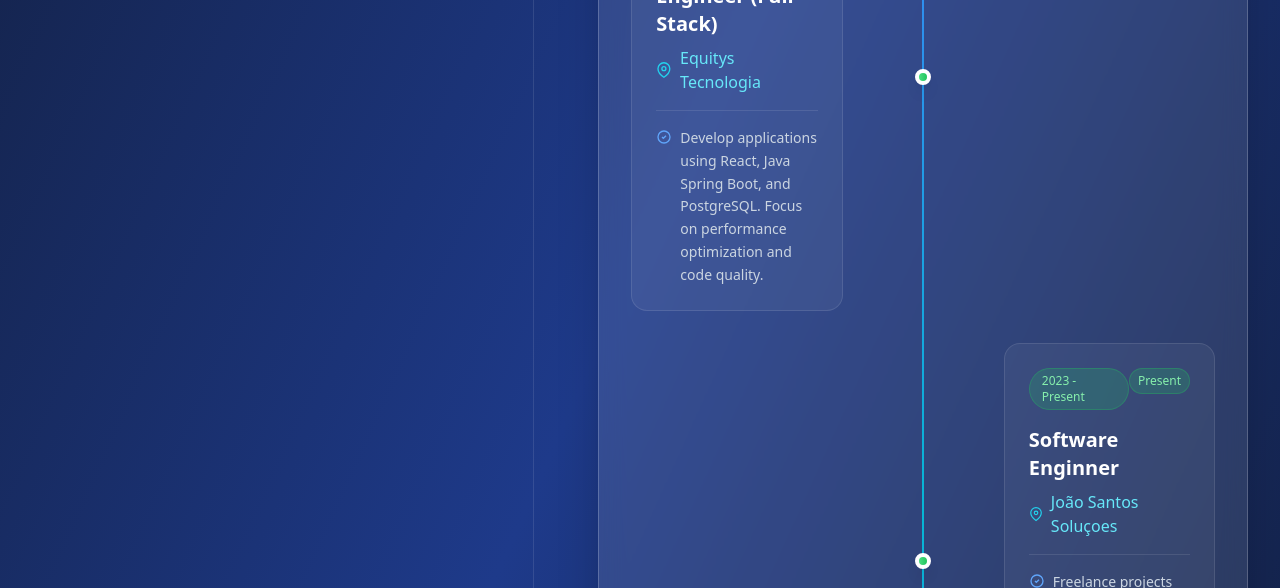
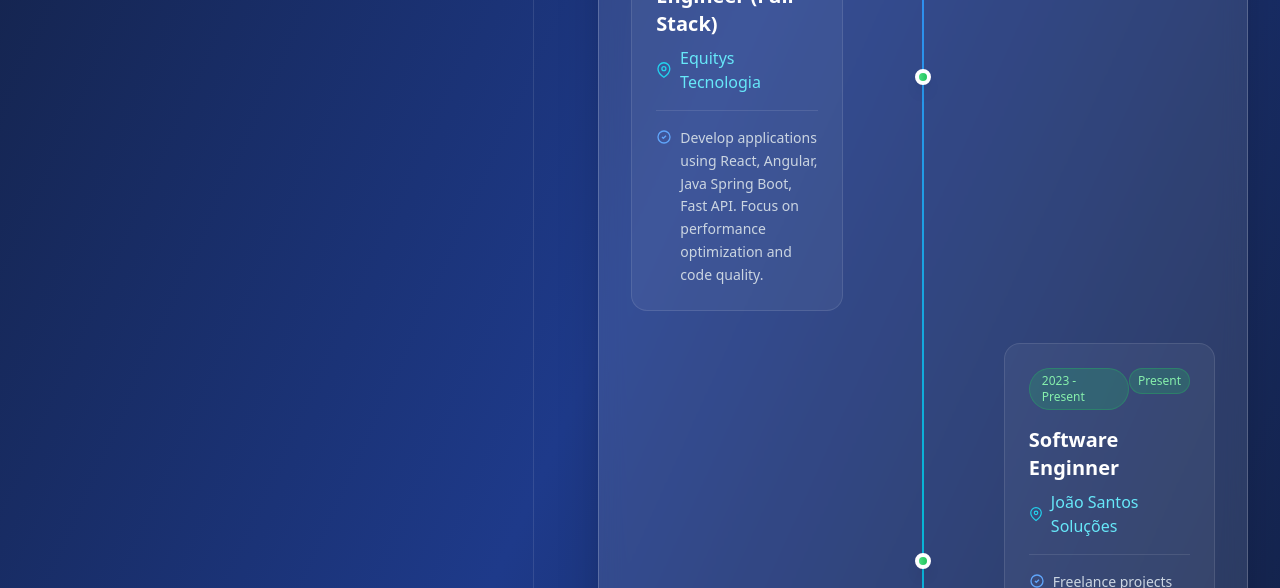
Before and after one commit to joaosantosg/portifolio, a Next.js app: page / in a window 1280 px wide. Shown: the part 1160-1748 px from the top of the page. Built offline with nearby package versions, Linux system fonts and the light colour scheme.

Commit message:
Atualizar destaques e corrigir nome da empresa na seção de experiência

```diff
--- a/app/components/ExperienceSection.tsx
+++ b/app/components/ExperienceSection.tsx
@@ -4,14 +4,13 @@
 			role: 'Mid Level Software Engineer (Full Stack)',
 			company: 'Equitys Tecnologia',
 			period: '2023 - Present',
-			highlights: 'Develop applications using React, Java Spring Boot, and PostgreSQL. Focus on performance optimization and code quality.',
+			highlights: 'Develop applications using React, Angular, Java Spring Boot, Fast API. Focus on performance optimization and code quality.',
 			status: 'current'
 		},
 		{
 			role: 'Software Enginner',
-			company: 'João Santos Soluçoes',
+			company: 'João Santos Soluções',
 			period: '2023 - Present',
-			// Projetos freelances
 			highlights: 'Freelance projects focusing on backend development with Java and Spring Boot. Implemented RESTful APIs and optimized database queries.',
 			status: 'current'
 		},
```
